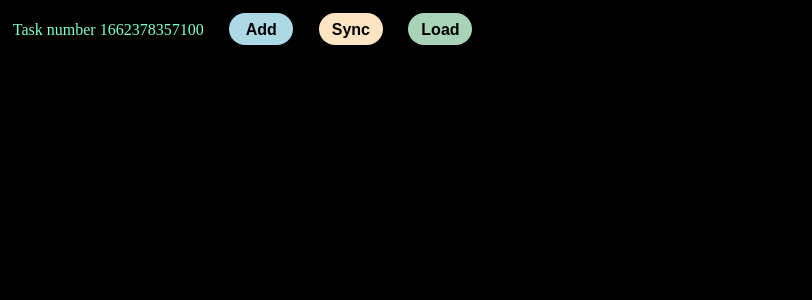
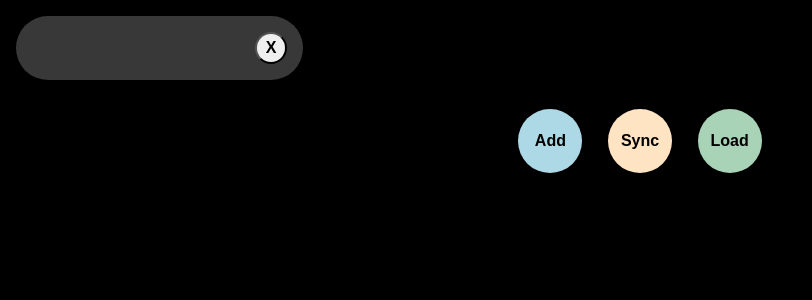
Before and after one commit to Illeeya/React_Express_ToDoList, a React (Create React App) app in the folder node_react_tester_001/frontend/: page / in a window 1280 px wide. Both pictures are taken after a click on the button "Add". Shown: the top 300 px of the page, without its empty margins (0-812 px from the left). Built offline with nearby package versions, Linux system fonts and the light colour scheme.

Commit message:
Sync + Load + CSS

```diff
--- a/node_react_tester_001/frontend/src/components/Task.jsx
+++ b/node_react_tester_001/frontend/src/components/Task.jsx
@@ -1,8 +1,28 @@
+import React from "react";
+import "../style/taskStyle.css"
+
 export default function Task(props)
 {
+    const [content, setContent] = React.useState(props.content ? props.content : "");
+
+    React.useEffect( () => {
+        setContent(props.content);
+    }, [props.content]);
+
+
     return (
-        <div className="task">
-            <p>Task number { props.id }</p>
+        <div className="taskOuterContainer">
+            <div className="taskInnerContainer">
+                <input type="text" onChange={(event) =>
+                {
+                    props.changeHandler(props.id, event.target.value)
+                    setContent(event.target.value)
+                }} value={content}/>
+                <button onClick={() => props.remover(props.id)}>X</button>
+
+            </div>
+
+
         </div>
     )
 }
--- a/node_react_tester_001/frontend/src/components/TaskContainer.jsx
+++ b/node_react_tester_001/frontend/src/components/TaskContainer.jsx
@@ -9,31 +9,37 @@ export default function TaskContainer()
     function unpackTasksFromJson(data)
     {
         console.log(data);
-        const b = data.tasks.map(task =>
+        const tasksArray = data.tasks.map(task =>
         {
-            return <Task key={ task.id } id={ task.id } />
+            return <Task key={ task.id } id={ task.id } content={task.content} remover={removeTask} changeHandler = {updateTaskContent}  />
+        })
+        const tasksObjectsArray = data.tasks.map(task =>
+        {
+            return {id:task.id, content:task.content}
         })
 
-        console.log(b);
-        setTasksToRender(b)
+        console.log(tasksArray);
+        setTasksToRender(tasksArray);
+        setTasksObjects(tasksObjectsArray);
+
     }
 
-    function packTasksToJson()
-    {
-        return {
-            tasks: tasksToRender.map(task =>
-            {
-                return (
-                    { 'id': task.key }
-                )
-            })
-        }
-    }
+    // function packTasksToJson()
+    // {
+    //     return {
+    //         tasks: tasksToRender.map(task =>
+    //         {
+    //             return (
+    //                 { 'id': task.key }
+    //             )
+    //         })
+    //     }
+    // }
 
     function sendPostRequest()
     {
-        const reqBody = packTasksToJson();
-        console.log(reqBody);
+        // const reqBody = packTasksToJson();
+        // console.log(reqBody);
         console.log(tasksToRender);
 
         const options = {
@@ -42,7 +48,7 @@ export default function TaskContainer()
                 'Content-Type': 'application/json',
                 'CustomHeader': 'SanityCheck'
             }
-            , body: JSON.stringify(reqBody)
+            , body: JSON.stringify({tasks: tasksObjects})
         }
         fetch("http://localhost:3001", options)
             .then(response => response.text())
@@ -61,23 +67,43 @@ export default function TaskContainer()
 
         fetch("http://localhost:3001", options)
             .then(response => response.json())
-            .then(data => unpackTasksFromJson(data))
+            .then(data => unpackTasksFromJson(data));
+
     }
 
+    function updateTaskContent(id, content)
+    {
+        setTasksObjects(current => current.map(task =>
+        {
+            return task.id === id ? {...task, content: content} : task;
+        }))
+    }
 
     function addTask()
     {
         const taskId = Date.now();
-        setTasksToRender(current => [...current, <Task key={ taskId } id={ taskId } />])
+        setTasksToRender(current => [...current, <Task key={ taskId } id={ taskId } content={""} remover={removeTask} changeHandler = {updateTaskContent} />])
+        setTasksObjects(current => [...current, {id: taskId, content:""}]);
+    }
+
+    function removeTask(id){
+        console.log(tasksToRender, tasksObjects)
+        setTasksToRender(current => current.filter(task => task.props.id !== id));
+        setTasksObjects(current => current.filter(task => task.id !== id));
     }
 
     const [tasksToRender, setTasksToRender] = React.useState([]);
+    const [tasksObjects, setTasksObjects] = React.useState([]);
     return (
+        <>
         <div className="todoContainer">
             { tasksToRender }
+        </div>
+        <div className="todoButtons">
             <button className="newTaskBtn" onClick={ addTask }>Add</button>
             <button className="syncBtn" onClick={ sendPostRequest }>Sync</button>
             <button className="loadBtn" onClick={ sendGetRequest }>Load</button>
         </div>
+        </>
     )
 }
--- /dev/null
+++ b/node_react_tester_001/frontend/src/style/taskStyle.css
@@ -0,0 +1,35 @@
+*{
+    box-sizing: border-box;
+}
+
+.taskOuterContainer{
+    margin: 1rem;
+    background-color: rgb(56, 56, 56);
+    padding: 1rem;
+    border-radius: 500px;
+    display: inline-block;
+    counter-increment: taskCounter;
+}
+
+.taskInnerContainer{
+    display: flex;
+    align-items: center;
+    justify-content: center;
+}
+
+.taskInnerContainer > button
+{
+    font-size: 1rem;
+    font-weight: bold;
+    width: 2rem;
+    height: 2rem;
+    border-radius: 500px;
+    margin-left: 1rem;
+}
+
+.taskInnerContainer > input{
+    border: none;
+    background-color: inherit;
+    font-size: 1rem;
+    color: aliceblue;
+}
--- a/node_react_tester_001/frontend/src/style/todoStyle.css
+++ b/node_react_tester_001/frontend/src/style/todoStyle.css
@@ -5,15 +5,21 @@
 .todoContainer {
   width: 100%;
   height: 100%;
+  overflow: auto;
 }
 .todoContainer > .task {
   display: inline-block;
   margin: 1%;
 }
+.todoButtons{
+  display: flex;
+  justify-content: center;
+  align-items: center;
+}
 
-.todoContainer > button {
+.todoButtons > button {
   border-radius: 50px;
-  height: 2rem;
+  height: 4rem;
   width: 4rem;
   border: none;
   font-size: 1rem;
```
Also changed, not shown: 1 other file (tests, documents, lock files or other folders).
